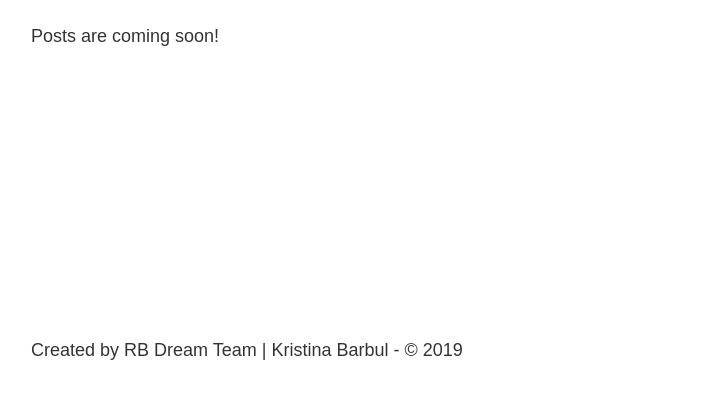
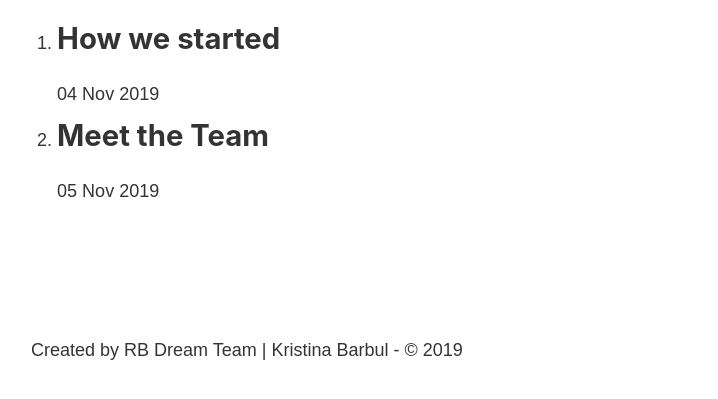
Before and after one commit to AlexCsanyi/RBDream_Concept3, a Gatsby site: page /blog in a window 1280 px wide. Shown: the part 393-792 px from the top of the page, without its empty margins (252-970 px from the left). Built offline with nearby package versions, Linux system fonts and the light colour scheme; Gatsby itself is replaced by a stand-in of ours.

Commit message:
queryed blog posts to render them from src folder

```diff
--- a/src/components/header.js
+++ b/src/components/header.js
@@ -1,5 +1,5 @@
 import React from "react"
-import { Link, graphql, useStaticQuery } from "gatsby"
+import { Link, graphql, useStaticQuery } from "gatsby";
 
 import headerStyles from "./header.module.scss"
 
--- a/src/pages/blog.js
+++ b/src/pages/blog.js
@@ -1,12 +1,35 @@
 import React from "react"
+import { graphql, useStaticQuery } from "gatsby"
 
 import Layout from "../components/layout"
 
 const BlogPage = () => {
+  const data = useStaticQuery(graphql`
+    query {
+      allMarkdownRemark {
+        edges {
+          node {
+            frontmatter {
+              title
+              date
+            }
+          }
+        }
+      }
+    }
+  `)
+
   return (
     <Layout>
       <h1>Blog</h1>
-      <p>Posts are coming soon!</p>
+      <ol>
+        {data.allMarkdownRemark.edges.map(edge => (
+          <li key={data.allMarkdownRemark.edges.indexOf(edge)}>
+            <h2>{edge.node.frontmatter.title}</h2>
+            <p>{edge.node.frontmatter.date}</p>
+          </li>
+        ))}
+      </ol>
     </Layout>
   )
 }
```
